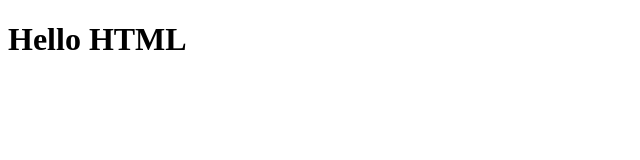
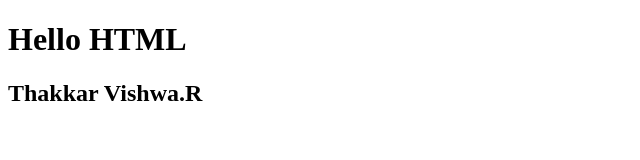
Before and after one commit to VishwaThakkar109/Vishwa_CT_109, a plain HTML site: page index.htm in a window 1280 px wide. Shown: the whole page, without its empty margins (0-640 px from the left). Drawn offline with Linux system fonts and the light colour scheme.

Commit message:
fourth commit

```diff
--- a/index.htm
+++ b/index.htm
@@ -7,5 +7,7 @@
 </head>
 <body>
     <h1>Hello HTML</h1>
+    <h2>Thakkar Vishwa.R</h2>
+
 </body>
 </html>
```
